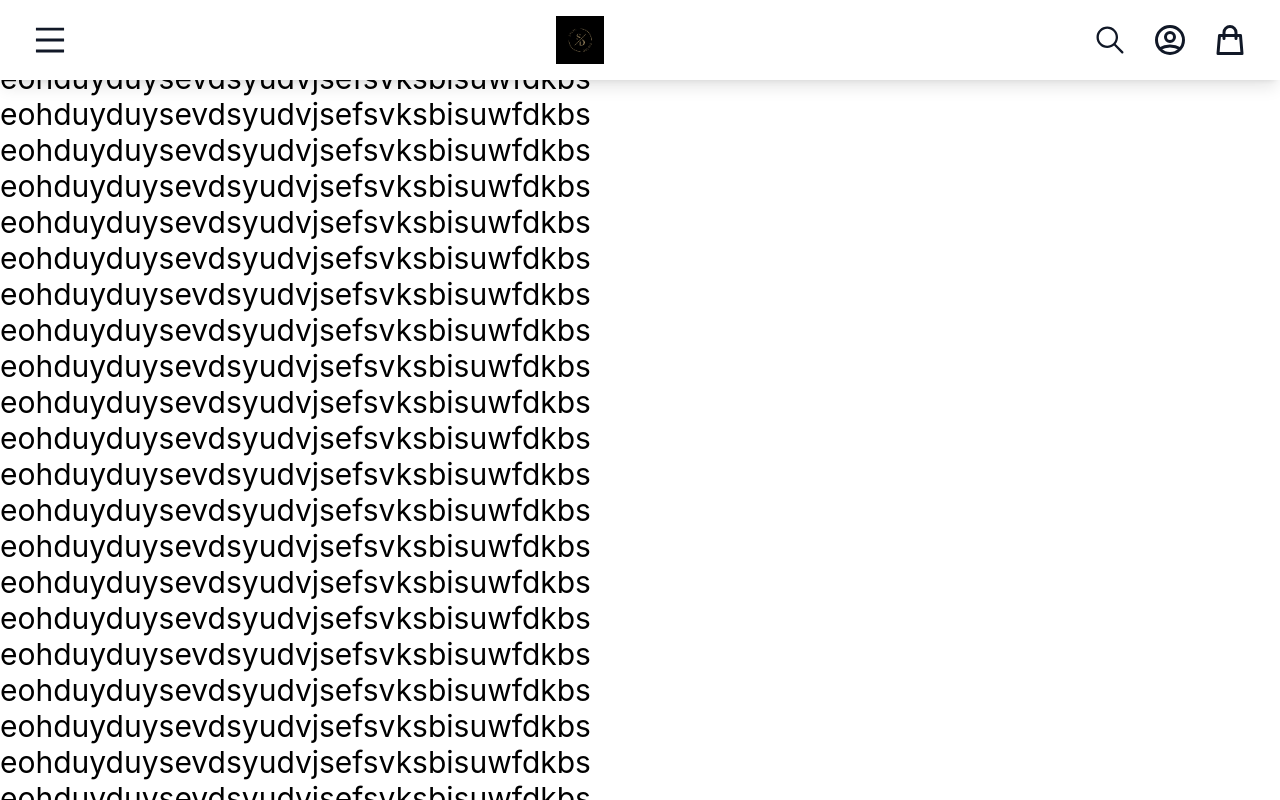
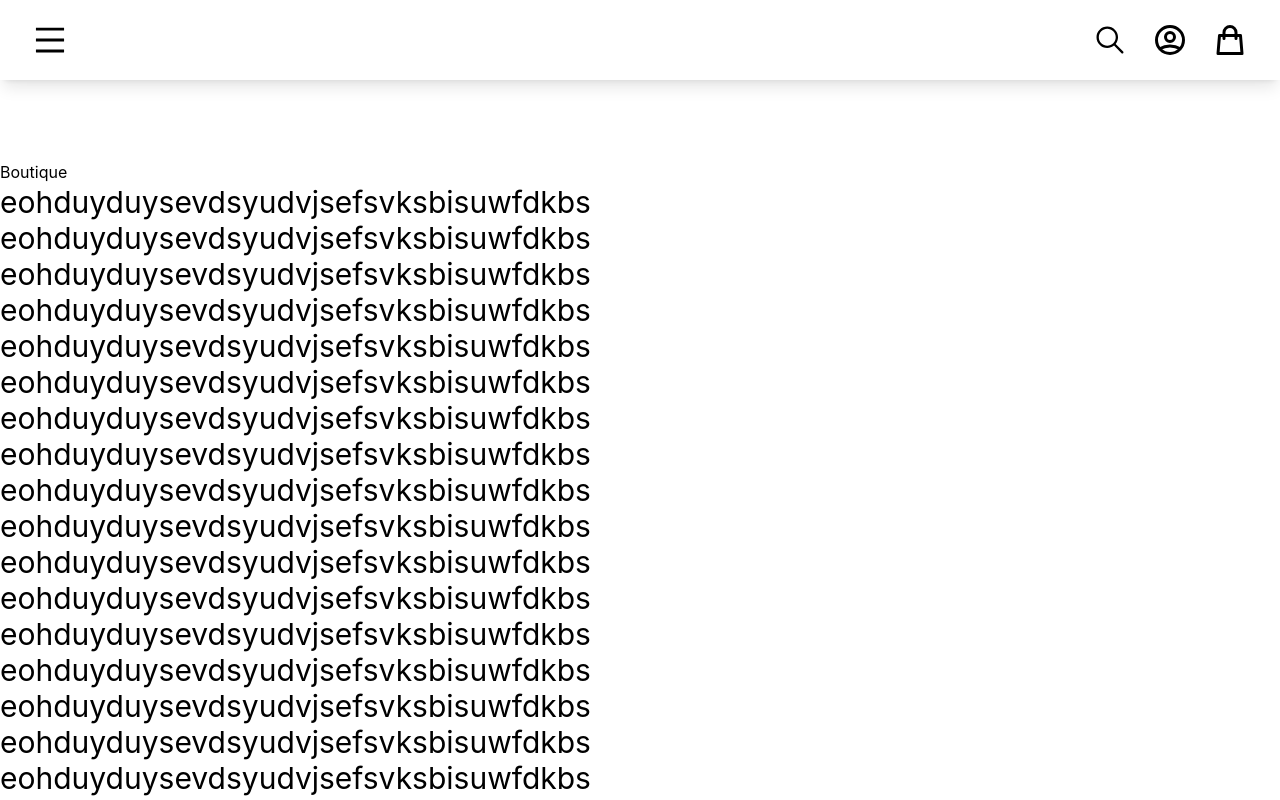
Before and after one commit to SebastienGuimety/NewSiteCoing, a React (Create React App) app: page /spiritueux in a window 1280 px wide. Shown: the top 800 px of the page. Built offline with nearby package versions, Linux system fonts and the light colour scheme.

Commit message:
Navbar Color and background + isScrolled

```diff
--- a/src/components/Nav/NavBar.jsx
+++ b/src/components/Nav/NavBar.jsx
@@ -2,17 +2,18 @@ import React, { useState, useEffect } from 'react';
 import { AiOutlineMenu } from 'react-icons/ai';
 import { IoIosSearch } from "react-icons/io";
 import { HiOutlineUserCircle, HiOutlineShoppingBag } from "react-icons/hi";
+import { useLocation } from 'react-router-dom';
 import SideBarMenu from '../Side/SideBarMenu';
 import SideBarPanier from '../Side/SideBarPanier';
-import  logo  from '../../assets/logo.png';
 import "./NavBar.css"
 
 
-const NavBar = () => {
-const [isMenuOpen, setIsMenuOpen] = useState(false);
-const [isScrolled, setIsScrolled] = useState(false);
-const [isCartOpen, setIsCartOpen] = useState(false);
-
+const NavBar = ( ) => {
+    const [isMenuOpen, setIsMenuOpen] = useState(false);
+    const [isScrolled, setIsScrolled] = useState(false);
+    const [isCartOpen, setIsCartOpen] = useState(false);
+    const location = useLocation();
+    const iconColor = location.pathname === '/' ? 'white' : 'gray-900';
 
 
 const toggleMenu = () => {
@@ -45,22 +46,23 @@ const toggleCart = () => {
   return (
     <>
 
-      <nav className={`fixed top-0 left-0 right-0 z-50 transition-colors duration-300 ease-in-out ${isScrolled ? 'bg-gray-800' : 'bg-white shadow-lg'}`}>
+      <nav className={` fixed top-0 left-0 right-0 z-50 transition-colors duration-300 ease-in-out   ${isScrolled ? 'bg-neutral-800' : 'bg-transparent bg-white shadow-lg'}`}>
         <div className="flex justify-between items-center mx-auto lg:px-0 xl:px-0 py-4 h-20">
           {/* Hamburger Menu Icon */}
-          <AiOutlineMenu className={`text-4xl cursor-pointer ml-4 md:ml-8 ${isScrolled ? 'text-white' : 'text-gray-900'}`} onClick={toggleMenu} />
+          <AiOutlineMenu className={`text-4xl cursor-pointer ml-4 md:ml-8 ${iconColor === 'gray-900' && isScrolled ? 'text-white' : `text-${iconColor}`}`} onClick={toggleMenu} />
 
           {/* Logo in the center */}
+            {/*
           <div className="flex-grow flex justify-center items-center">
             <img src={logo} alt="Logo" className={`h-12 ${isScrolled ? 'filter invert' : ''}`} />
           </div>
-
+            */}
           {/* Icons on the right */}
-          <div className="flex items-center space-x-6 mr-4 md:mr-8">
-            <IoIosSearch className={`text-4xl cursor-pointer ${isScrolled ? 'text-white' : 'text-gray-900'} hidden lg:block`} />
-            <HiOutlineUserCircle className={`text-4xl cursor-pointer ${isScrolled ? 'text-white' : 'text-gray-900'} hidden lg:block`} />
-            <HiOutlineShoppingBag className={`text-4xl cursor-pointer ${isScrolled ? 'text-white' : 'text-gray-900'}`} onClick={toggleCart} />
-          </div>
+            <div className="flex items-center space-x-6 mr-4 md:mr-8">
+                <IoIosSearch className={`text-4xl cursor-pointer ${iconColor === 'gray-900' && isScrolled ? 'text-white' : `text-${iconColor}`}  hidden lg:block`}/>
+                <HiOutlineUserCircle className={`text-4xl cursor-pointer ${iconColor === 'gray-900' && isScrolled ? 'text-white' : `text-${iconColor}`} hidden lg:block`}/>
+                <HiOutlineShoppingBag className={`text-4xl cursor-pointer ${iconColor === 'gray-900' && isScrolled ? 'text-white' : `text-${iconColor}`} `} onClick={toggleCart}/>
+            </div>
 
 
         </div>
--- a/src/pages/Boutique.jsx
+++ b/src/pages/Boutique.jsx
@@ -3,10 +3,8 @@ import React from 'react'
 export const Boutique = () => {
   return (
     <>
+        <div className="mt-40">
             <div>Boutique</div>
-      <div className='text-3xl'>eohduyduysevdsyudvjsefsvksbisuwfdkbs</div>
-      <div className='text-3xl'>eohduyduysevdsyudvjsefsvksbisuwfdkbs</div>
-
             <div className='text-3xl'>eohduyduysevdsyudvjsefsvksbisuwfdkbs</div>
             <div className='text-3xl'>eohduyduysevdsyudvjsefsvksbisuwfdkbs</div>
             <div className='text-3xl'>eohduyduysevdsyudvjsefsvksbisuwfdkbs</div>
@@ -47,6 +45,10 @@ export const Boutique = () => {
             <div className='text-3xl'>eohduyduysevdsyudvjsefsvksbisuwfdkbs</div>
             <div className='text-3xl'>eohduyduysevdsyudvjsefsvksbisuwfdkbs</div>
             <div className='text-3xl'>eohduyduysevdsyudvjsefsvksbisuwfdkbs</div>
+            <div className='text-3xl'>eohduyduysevdsyudvjsefsvksbisuwfdkbs</div>
+            <div className='text-3xl'>eohduyduysevdsyudvjsefsvksbisuwfdkbs</div>
+        </div>
+
 
     </>
   )
--- a/src/pages/Product.jsx
+++ b/src/pages/Product.jsx
@@ -1,7 +1,16 @@
 import React from 'react'
+import backgroundImage from '../assets/foret.avif'; // Remplacez par le chemin réel de votre image
+
 
 export const Product = () => {
   return (
-    <div>Shop</div>
+      <div className=""> {/* Ajout d'un padding en haut pour compenser la navbar */}
+        <div className="min-h-screen bg-cover bg-center" style={{backgroundImage: `url(${backgroundImage})`}}>
+          <div className="text-white text-4xl font-bold p-10">
+            Shop
+          </div>
+          {/* ... le reste du contenu de votre page produit ... */}
+        </div>
+      </div>
   )
 }
```
Also changed, not shown: 1 other file (tests, documents, lock files or other folders). Lines whose indentation alone changed are shown as unchanged.
